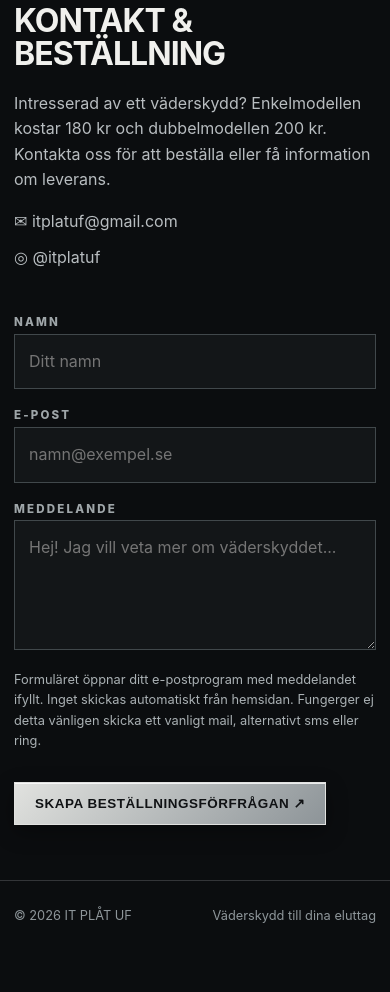
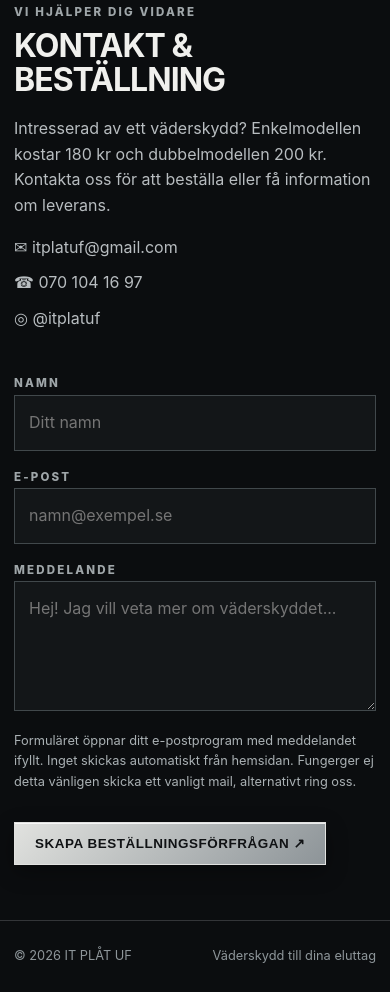
Before and after one commit to itplatuf/IT-PL-T-UF-, a plain HTML site: page index.html in a window 390 px wide. Shown: the part 3981-4973 px from the top of the page. Before the commit the page ends 4932 px from the top, so only its background shows below. Drawn offline with Linux system fonts and the light colour scheme.

Commit message:
Add phone number to contact section on website

```diff
--- a/index.html
+++ b/index.html
@@ -204,7 +204,7 @@
         <div>
           <div class="section-kicker">Från idé till produkt</div>
           <h2>Om IT PLÅT UF</h2>
-          <p class="intro">IT PLÅT UF är ett UF-företag med fokus på plåt, hantverk och praktiska lösningar. Vi vill skapa en produkt som kombinerar användbar funktion med en enkel och stilren design.</p>
+          <p class="intro">IT PLÅT UF är ett UF-företag med fokus på plåt, hantverk och praktiska lösningar. Vi vill skapa en produkt som kombinerar användbar funktion med en enkel och stilren design för utomhusbruk.</p>
           <p class="intro">Tack för att du stöttar ungt företagande!</p>
           <a class="button secondary" href="#kontakt">Kom i kontakt</a>
         </div>
@@ -222,6 +222,7 @@
           <p class="intro">Intresserad av ett väderskydd? Enkelmodellen kostar 180 kr och dubbelmodellen 200 kr. Kontakta oss för att beställa eller få information om leverans.</p>
           <div class="contact-list">
             <p>✉ <a href="mailto:itplatuf@gmail.com">itplatuf@gmail.com</a></p>
+            <p>☎ <a href="tel:+46701041697">070 104 16 97</a></p>
             <p>◎ <a href="https://www.instagram.com/itplatuf/" target="_blank" rel="noopener noreferrer">@itplatuf</a></p>
           </div>
         </div>
@@ -229,7 +230,7 @@
           <label><span class="section-kicker">Namn</span><input name="name" autocomplete="name" required placeholder="Ditt namn"></label>
           <label><span class="section-kicker">E-post</span><input name="email" type="email" autocomplete="email" required placeholder="namn@exempel.se"></label>
           <label style="grid-column:1/-1"><span class="section-kicker">Meddelande</span><textarea name="message" required placeholder="Hej! Jag vill veta mer om väderskyddet..."></textarea></label>
-          <p class="form-help">Formuläret öppnar ditt e-postprogram med meddelandet ifyllt. Inget skickas automatiskt från hemsidan. Fungerger ej detta vänligen skicka ett vanligt mail, alternativt sms eller ring.</p>
+          <p class="form-help">Formuläret öppnar ditt e-postprogram med meddelandet ifyllt. Inget skickas automatiskt från hemsidan. Fungerger ej detta vänligen skicka ett vanligt mail, alternativt ring oss.</p>
           <button class="button" type="submit">Skapa beställningsförfrågan ↗</button>
         </form>
       </div>
```
